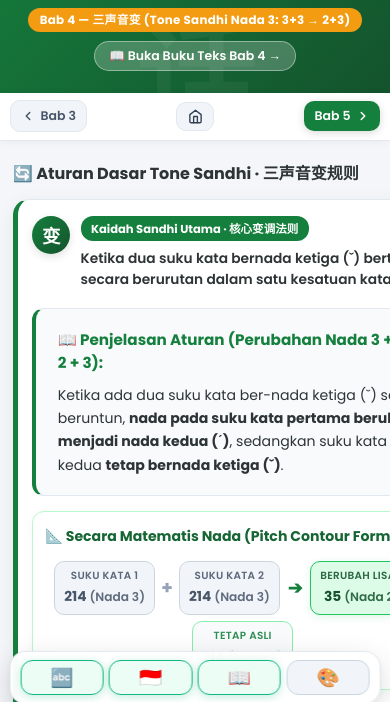
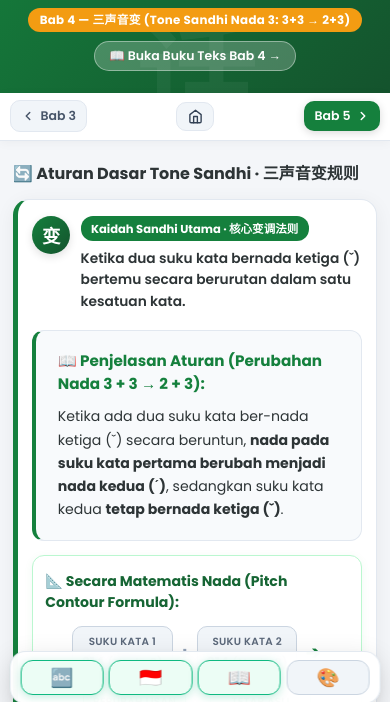
Before and after one commit to padejipde-stack/mandarin-kosakata, a plain HTML site: page WorkBookBab4.html in a window 390 px wide. Shown: the part 127-829 px from the top of the page. Drawn offline with Linux system fonts and the light colour scheme.

Commit message:
Fix wrap container and dialog-toolbar placement to match WorkBookBab11 standard

```diff
--- a/WorkBookBab4.html
+++ b/WorkBookBab4.html
@@ -31,9 +31,7 @@
       background: var(--bg);
       color: var(--text);
       min-height: 100vh;
-      display: flex;
-      flex-direction: column;
-      padding-bottom: 84px;
+      padding-bottom: 48px;
     }
 
     /* ── HEADER ── */
@@ -785,7 +783,7 @@
 
     @media (max-width: 600px) {
       body {
-        padding-bottom: 96px;
+        padding-bottom: 48px;
       }
       .classroom-header {
         align-items: flex-start;
@@ -3091,6 +3089,8 @@
     </div>
   </div>
 
+</div><!-- /.wrap -->
+
   <!-- ══ TOGGLE CONTROLS (DI PALING BAWAH) ══ -->
   <div class="dialog-toolbar">
     <div class="toolbar-title">
@@ -3105,7 +3105,6 @@
     </div>
   </div>
 
-</div><!-- /.wrap -->
 
 <script>
   // Palet warna kontras & cerah untuk karakter per kata
```
